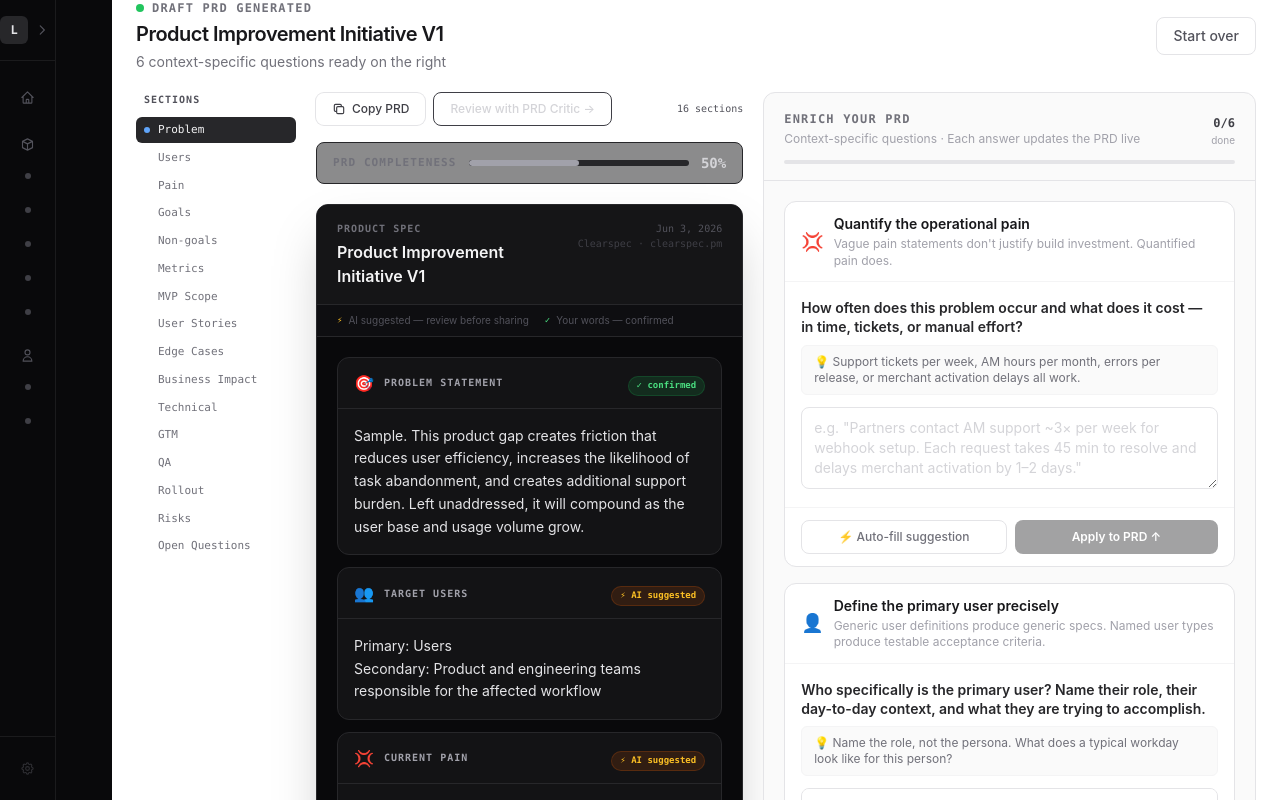
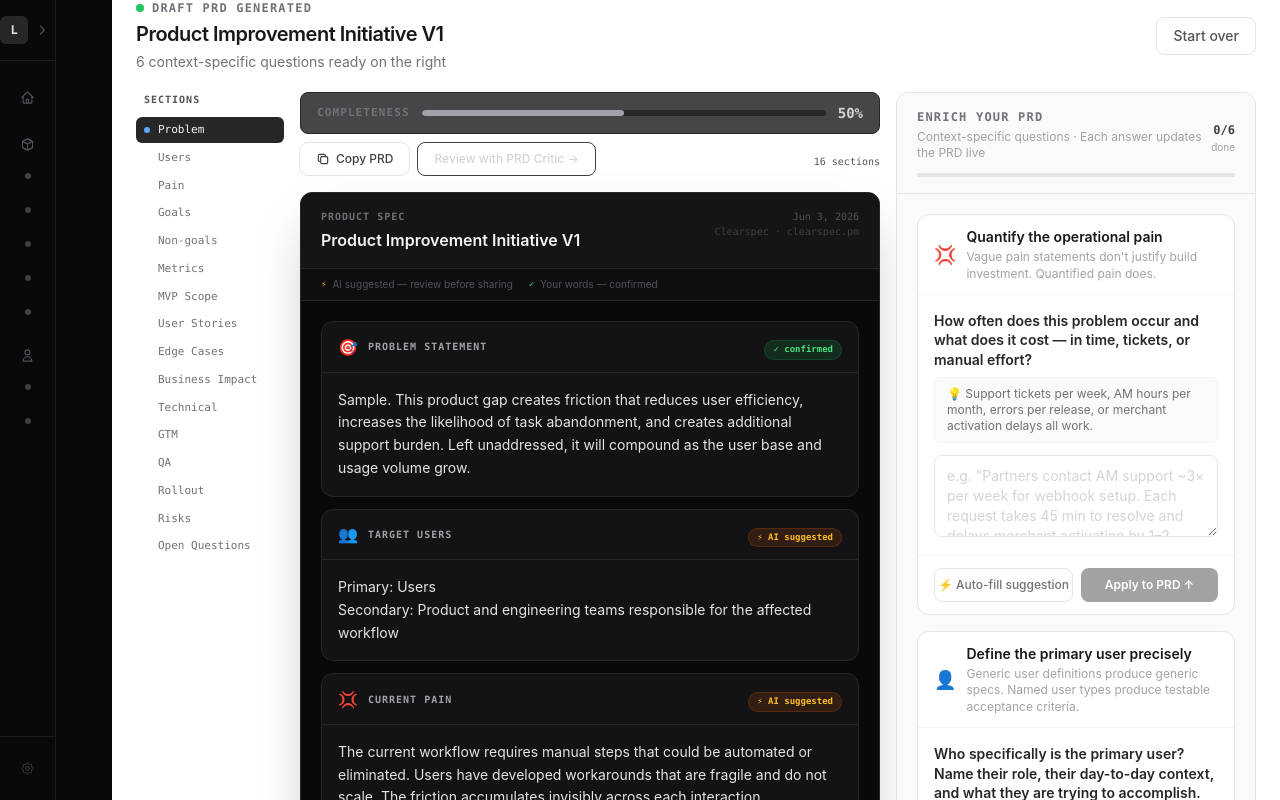
Before and after one commit to liranbenishay-hub/liran_clearspec, a Next.js app: page /products/pm-operating-system in a window 1280 px wide. Both pictures are taken after typing "Sample" into the empty fields and a click on the button "Generate Product Direction →". Shown: the part 270-1070 px from the top of the page. Built offline with nearby package versions, Linux system fonts and the light colour scheme.

Commit message:
Improve sticky PRD workspace layout

```diff
--- a/app/globals.css
+++ b/app/globals.css
@@ -60,6 +60,23 @@ input:focus {
   }
 }
 
+/* PRD section highlight animation — 10 seconds, fades out naturally */
+@keyframes prdSectionHighlight {
+  0%   { background-color: rgba(34, 197, 94, 0.18); box-shadow: inset 0 0 0 1px rgba(34, 197, 94, 0.40); }
+  20%  { background-color: rgba(34, 197, 94, 0.16); }
+  60%  { background-color: rgba(34, 197, 94, 0.10); box-shadow: inset 0 0 0 1px rgba(34, 197, 94, 0.20); }
+  100% { background-color: transparent;              box-shadow: none; }
+}
+
+.prd-section-flash {
+  animation: prdSectionHighlight 10s ease-out forwards;
+  border-radius: 0.375rem; /* rounded-md */
+}
+
+/* Hide horizontal scrollbar on overflow-x containers (TOC strip) */
+.scrollbar-none::-webkit-scrollbar { display: none; }
+.scrollbar-none { -ms-overflow-style: none; scrollbar-width: none; }
+
 /* Scrollbar styling */
 ::-webkit-scrollbar {
   width: 6px;
--- a/components/tool/pm-copilot.tsx
+++ b/components/tool/pm-copilot.tsx
@@ -9,7 +9,7 @@ import {
   type DynamicEnrichmentCard,
   type PRDEnrichmentData,
 } from "@/lib/pm-enrichment";
-import PRDDocument, { getVisiblePRDKeys } from "@/components/tool/prd-document";
+import PRDDocument, { getVisiblePRDKeys, PRDCompletenessBar } from "@/components/tool/prd-document";
 import { PRDTOCVertical, PRDTOCHorizontal } from "@/components/tool/prd-toc";
 import {
   containsHebrew,
@@ -536,7 +536,8 @@ export default function PMCopilot() {
 
     const flashNum = Date.now();
     setFlashKeys((f) => ({ ...f, [affectedKey]: flashNum }));
-    setTimeout(() => setFlashKeys((f) => ({ ...f, [affectedKey]: 0 })), 1200);
+    // Clear flash after 10 seconds — matches CSS animation duration in globals.css
+    setTimeout(() => setFlashKeys((f) => ({ ...f, [affectedKey]: 0 })), 10000);
     scrollToSection(affectedKey);
 
     setCards((cs) => cs.map((c) => c.id === cardId ? { ...c, answered: true, answer } : c));
@@ -711,23 +712,32 @@ export default function PMCopilot() {
           </button>
         </div>
 
-        {/* Mobile/tablet: horizontal TOC strip */}
-        <div className="mb-4 lg:hidden">
+        {/* Mobile/tablet: horizontal sticky TOC + completeness strip */}
+        <div className="sticky top-0 z-20 -mx-4 px-4 pb-2 pt-1 backdrop-blur-sm bg-white/95 lg:hidden">
+          <PRDCompletenessBar completeness={completeness} className="mb-2" />
           <PRDTOCHorizontal visibleKeys={visibleKeys} />
         </div>
 
-        {/* 3-column workspace:
-            Desktop lg+: [TOC 160px] | [PRD ~55%] | [Enrichment ~44%]
-            Below lg: single column — horizontal TOC above, PRD then enrichment stacked */}
-        <div className="lg:grid lg:gap-5 lg:grid-cols-[160px_1fr_minmax(340px,44%)]">
+        {/* ── 3-column workspace ──────────────────────────────────────────────
+            Desktop lg+:
+              [TOC 148px sticky] | [PRD — fills all remaining space] | [Enrichment 360px sticky]
+            Below lg:
+              horizontal TOC strip above (sticky) → PRD → Enrichment stacked
+            ──────────────────────────────────────────────────────────────────── */}
+        <div className="mt-4 lg:mt-0 lg:grid lg:gap-4 lg:items-start lg:grid-cols-[148px_1fr_360px]">
 
-          {/* Column 1 — Vertical TOC (desktop only) */}
-          <div className="hidden lg:block">
+          {/* Column 1 — Vertical TOC: sticky, desktop only */}
+          <div className="hidden lg:block lg:sticky lg:top-4">
             <PRDTOCVertical visibleKeys={visibleKeys} />
           </div>
 
-          {/* Column 2 — PRD Document */}
+          {/* Column 2 — PRD Document: takes all available width */}
           <div className="min-w-0">
+            {/* Sticky completeness bar — stays visible as user scrolls PRD */}
+            <div className="sticky top-0 z-10 bg-white/95 backdrop-blur-sm pb-2">
+              <PRDCompletenessBar completeness={completeness} />
+            </div>
+
             <PRDDocument
               prd={prd}
               sources={sources}
@@ -738,8 +748,8 @@ export default function PMCopilot() {
             />
           </div>
 
-          {/* Column 3 — Enrichment panel (prominent, ~44% width) */}
-          <div className="mt-6 lg:mt-0">
+          {/* Column 3 — Enrichment panel: sticky, scrollable if tall */}
+          <div className="mt-6 lg:mt-0 lg:sticky lg:top-4 lg:max-h-[calc(100vh-5rem)] lg:overflow-y-auto">
             <div className="rounded-xl border border-zinc-200 bg-zinc-50">
               {/* Panel header */}
               <div className="border-b border-zinc-200 px-5 py-4">
--- a/components/tool/prd-document.tsx
+++ b/components/tool/prd-document.tsx
@@ -91,14 +91,14 @@ function SectionCard({
     (typeof value === "string" && !value.trim());
   if (isEmpty) return null;
 
+  // Use a unique key that changes on each flash to restart the CSS animation
+  const flashKey = flashing ? `flash-${config.key}` : config.key;
+
   return (
     <div
+      key={flashKey}
       id={`prd-section-${config.key}`}
-      className={`rounded-xl border bg-zinc-900/70 transition-all duration-500 ${
-        flashing
-          ? "border-green-700/60 shadow-[0_0_12px_0_rgba(34,197,94,0.15)]"
-          : "border-zinc-800"
-      }`}
+      className={`rounded-xl border bg-zinc-900/70 border-zinc-800 ${flashing ? "prd-section-flash" : ""}`}
     >
       {/* Section header */}
       <div className="flex items-center gap-2.5 border-b border-zinc-800 px-4 py-3">
@@ -178,6 +178,36 @@ function SectionCard({
   );
 }
 
+// ── Completeness bar — exported so pm-copilot.tsx can render it sticky ────────
+
+export function PRDCompletenessBar({
+  completeness,
+  className = "",
+}: {
+  completeness: number;
+  className?: string;
+}) {
+  return (
+    <div className={`flex items-center gap-3 rounded-lg border border-zinc-800 bg-zinc-900/80 px-4 py-2.5 ${className}`}>
+      <span className="font-mono text-[11px] font-semibold uppercase tracking-widest text-zinc-500 whitespace-nowrap shrink-0">
+        Completeness
+      </span>
+      <div className="flex-1 h-1.5 overflow-hidden rounded-full bg-zinc-800">
+        <div
+          className="h-full rounded-full bg-zinc-400 transition-all duration-500"
+          style={{ width: `${completeness}%` }}
+        />
+      </div>
+      <span className={`font-mono text-sm font-semibold tabular-nums whitespace-nowrap shrink-0 ${completeness === 100 ? "text-green-400" : "text-zinc-300"}`}>
+        {completeness}%
+      </span>
+      {completeness === 100 && (
+        <span className="font-mono text-[10px] text-green-500 shrink-0">✓</span>
+      )}
+    </div>
+  );
+}
+
 // ── PRD Document ──────────────────────────────────────────────────────────────
 
 export default function PRDDocument({
@@ -188,7 +218,8 @@ export default function PRDDocument({
   onCopy,
   copied,
 }: PRDDocumentProps) {
-  const [expandAll, setExpandAll] = useState(false);
+  // completeness is kept in props for backwards compat but rendered by parent as sticky bar
+  void completeness;
 
   const getSource = (key: keyof PRDEnrichmentData): Source => sources[key] ?? "ai";
 
@@ -223,7 +254,7 @@ export default function PRDDocument({
         >
           Review with PRD Critic →
         </a>
-        <div className="ml-auto flex items-center gap-2 text-xs text-zinc-500">
+        <div className="ml-auto">
           <span className="font-mono text-[10px] text-zinc-600">
             {SECTIONS.filter((s) => {
               const v = prd[s.key];
@@ -231,25 +262,6 @@ export default function PRDDocument({
             }).length} sections
           </span>
         </div>
-      </div>
-
-      {/* Completeness bar */}
-      <div className="mb-5 flex items-center gap-3 rounded-lg border border-zinc-800 bg-zinc-900/50 px-4 py-2.5">
-        <span className="font-mono text-[11px] font-semibold uppercase tracking-widest text-zinc-500 whitespace-nowrap">
-          PRD Completeness
-        </span>
-        <div className="flex-1 h-1.5 overflow-hidden rounded-full bg-zinc-800">
-          <div
-            className="h-full rounded-full bg-zinc-400 transition-all duration-500"
-            style={{ width: `${completeness}%` }}
-          />
-        </div>
-        <span className={`font-mono text-sm font-semibold tabular-nums whitespace-nowrap ${completeness === 100 ? "text-green-400" : "text-zinc-300"}`}>
-          {completeness}%
-        </span>
-        {completeness === 100 && (
-          <span className="font-mono text-[10px] text-green-500">✓ complete</span>
-        )}
       </div>
 
       {/* Document */}
```
